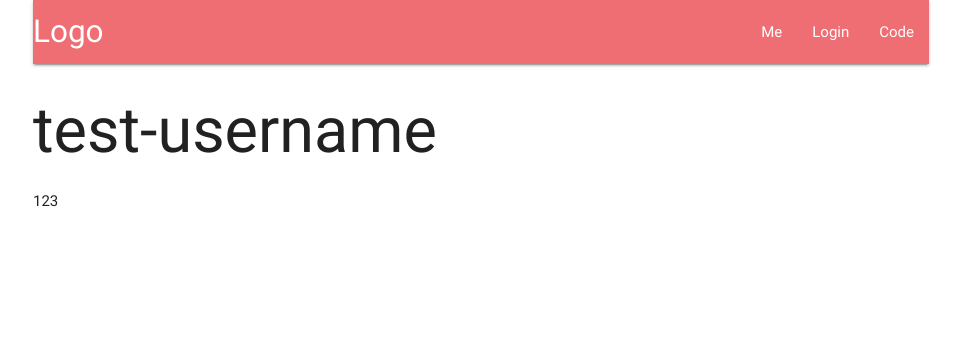
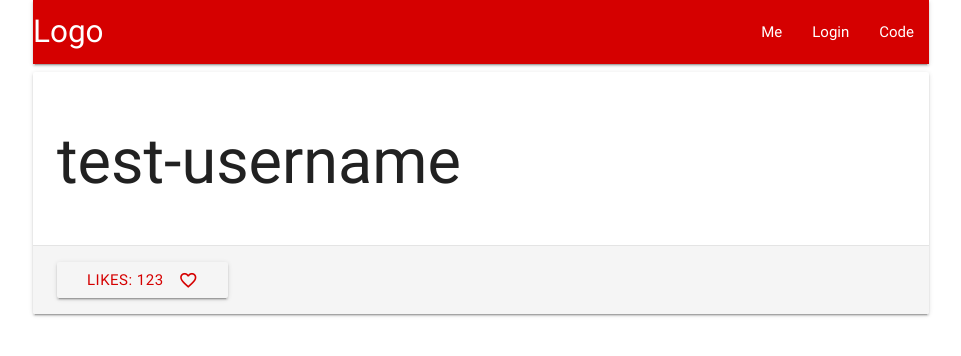
Before and after one commit to jackdbd/fullstack-express-react, a React (Create React App) app in the folder frontend/: page /me in a window 1280 px wide. Shown: the top 356 px of the page, without its empty margins (159-1120 px from the left). Built offline with nearby package versions, Linux system fonts and the light colour scheme; what redux-promise-middleware would draw is missing.

Commit message:
Add some styling

```diff
--- a/frontend/package.json
+++ b/frontend/package.json
@@ -30,7 +30,8 @@
     "redux-devtools-extension": "^2.13.2",
     "redux-logger": "^3.0.6",
     "redux-promise-middleware": "^5.1.1",
-    "redux-thunk": "^2.2.0"
+    "redux-thunk": "^2.2.0",
+    "styled-components": "^3.3.0"
   },
   "devDependencies": {
     "codecov": "^3.0.2",
--- a/frontend/public/index.html
+++ b/frontend/public/index.html
@@ -10,6 +10,7 @@
     -->
     <link rel="manifest" href="%PUBLIC_URL%/manifest.json">
     <link rel="shortcut icon" href="%PUBLIC_URL%/favicon.ico">
+    <link href="https://fonts.googleapis.com/icon?family=Material+Icons" rel="stylesheet">
     <!--
       Notice the use of %PUBLIC_URL% in the tags above.
       It will be replaced with the URL of the `public` folder during the build.
--- a/frontend/src/components/Header.js
+++ b/frontend/src/components/Header.js
@@ -2,9 +2,10 @@ import React from "react";
 import { Link } from "react-router-dom";
 
 const Header = props => {
+  const className = "nav-wrapper red accent-4";
   return (
     <nav>
-      <div className="nav-wrapper">
+      <div className={className}>
         <Link to="/" className="brand-logo">
           Logo
         </Link>
--- /dev/null
+++ b/frontend/src/components/Like.js
@@ -0,0 +1,36 @@
+import React from "react";
+import styled from "styled-components";
+
+// Override the colors of the Materialize CSS .btn class
+const Button = styled.button`
+  background: ${props => (props.isLiked ? "#d50000" : "#f5f5f5")} !important;
+  color: ${props => (props.isLiked ? "#f5f5f5" : "#d50000")} !important;
+`;
+
+const renderIcon = toggle => {
+  if (toggle) {
+    return <i className="material-icons right">favorite</i>;
+  } else {
+    return <i className="material-icons right">favorite_border</i>;
+  }
+};
+
+const Like = props => {
+  const { numLikes, isLiked } = props;
+  const className = "btn waves-effect waves-light";
+  return (
+    <div>
+      <Button
+        isLiked={isLiked}
+        className={className}
+        type="submit"
+        name="action"
+      >
+        Likes: {numLikes}
+        {renderIcon(isLiked)}
+      </Button>
+    </div>
+  );
+};
+
+export default Like;
--- a/frontend/src/components/User.js
+++ b/frontend/src/components/User.js
@@ -1,11 +1,18 @@
 import React from "react";
+import Like from "./Like";
 
 const User = props => {
-  const { username, numLikes } = props;
+  const { username, numLikes, isLiked } = props;
   return (
     <div>
-      <h1>{username}</h1>
-      <p>{numLikes}</p>
+      <div className="card">
+        <div className="card-content">
+          <h1>{username}</h1>
+        </div>
+        <div className="card-action grey lighten-4">
+          <Like numLikes={numLikes} isLiked={isLiked} />
+        </div>
+      </div>
     </div>
   );
 };
--- a/frontend/src/containers/UserList.js
+++ b/frontend/src/containers/UserList.js
@@ -9,11 +9,11 @@ class UserList extends Component {
     this.props.fetchUsers();
   }
 
-  renderUser(user) {
-    const { username, numLikes } = user;
+  renderUser(props) {
+    const isLiked = Math.random() > 0.5 ? true : false;
     return (
-      <li key={username}>
-        <User username={username} numLikes={numLikes} />
+      <li key={props.username}>
+        <User {...props} isLiked={isLiked} />
       </li>
     );
   }
```
Also changed, not shown: 1 other file (tests, documents, lock files or other folders).
